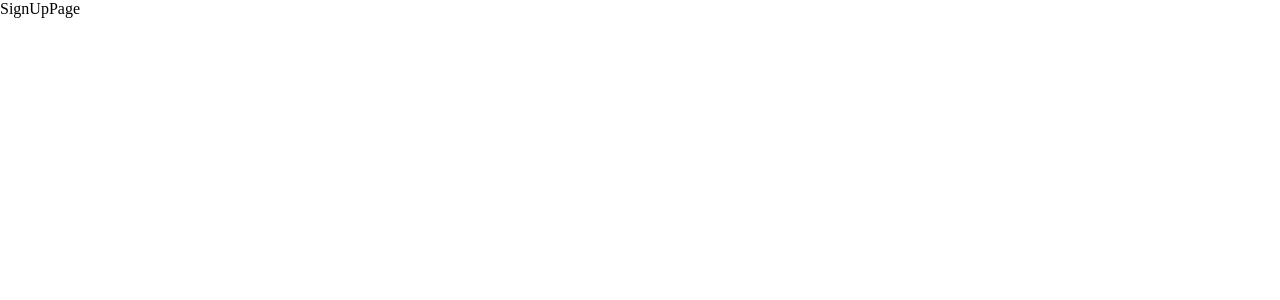
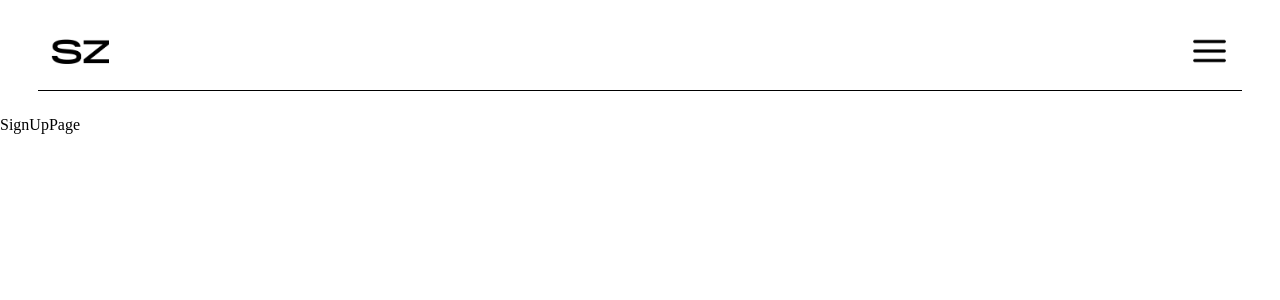
Before and after one commit to SU-ZIP/SUZIP-Frontend, a React (Create React App) app: page /signup in a window 1280 px wide. Shown: the top 300 px of the page. Built offline with nearby package versions, Linux system fonts and the light colour scheme.

Commit message:
[Feat] 헤더 추가

```diff
--- a/src/App.tsx
+++ b/src/App.tsx
@@ -1,5 +1,6 @@
 import React from "react";
 import { BrowserRouter as Router, Route, Routes } from "react-router-dom";
+import Header from "./components/header/Header";
 import HomePage from "./pages/HomePage";
 import IndexPage from "./pages/IndexPage";
 import SignInPage from "./pages/SignInPage";
@@ -10,10 +11,31 @@ function App() {
     <Router>
       <div className="App">
         <Routes>
-          <Route path="/" element={<HomePage />} />
+          <Route
+            path="/"
+            element={
+              <>
+                <Header /> <HomePage />
+              </>
+            }
+          />
           <Route path="/index" element={<IndexPage />} />
-          <Route path="/login" element={<SignInPage />} />
-          <Route path="/signup" element={<SignUpPage />} />
+          <Route
+            path="/login"
+            element={
+              <>
+                <Header /> <SignInPage />
+              </>
+            }
+          />
+          <Route
+            path="/signup"
+            element={
+              <>
+                <Header /> <SignUpPage />
+              </>
+            }
+          />
         </Routes>
       </div>
     </Router>
--- /dev/null
+++ b/src/components/header/Header.tsx
@@ -0,0 +1,51 @@
+import React from "react";
+import styled from "styled-components";
+import { Link } from "react-router-dom";
+import Logo from "../../assets/images/sz.png";
+import MenuIcon from "../../assets/images/menu.png";
+
+const HeaderContainer = styled.div`
+  height: 10vh;
+  padding: 4vh 3vw 0.5vh 3vw;
+`;
+
+const IconsContainer = styled.div`
+  padding: 0 1vw 0 1vw;
+  display: flex;
+  justify-content: space-between;
+  align-items: center;
+`;
+
+const LogoImg = styled.img`
+  width: 4.5vw;
+  height: auto;
+`;
+
+const Menu = styled.img`
+  width: 3vw;
+  height: auto;
+`;
+
+const HorizontalLine = styled.div`
+  width: 100%;
+  border-bottom: 0.1vh solid black;
+  margin-top: 2vh;
+`;
+
+function Header() {
+  return (
+    <HeaderContainer>
+      <IconsContainer>
+        <Link to="/">
+          <LogoImg src={Logo} />
+        </Link>
+        <Link to="/index">
+          <Menu src={MenuIcon} />
+        </Link>
+      </IconsContainer>
+      <HorizontalLine />
+    </HeaderContainer>
+  );
+}
+
+export default Header;
```
Also changed, not shown: src/assets/images/menu.png (added), src/assets/images/sz.png (added).
